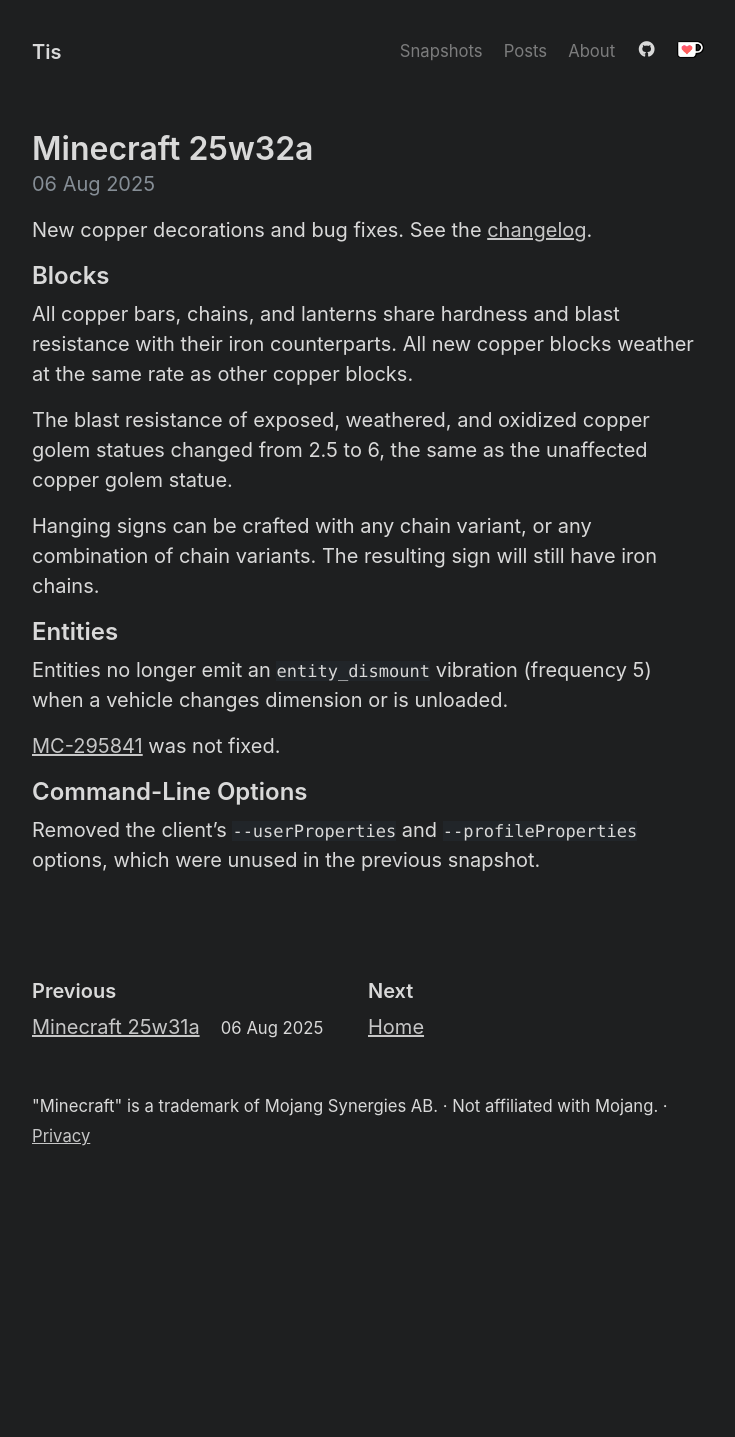
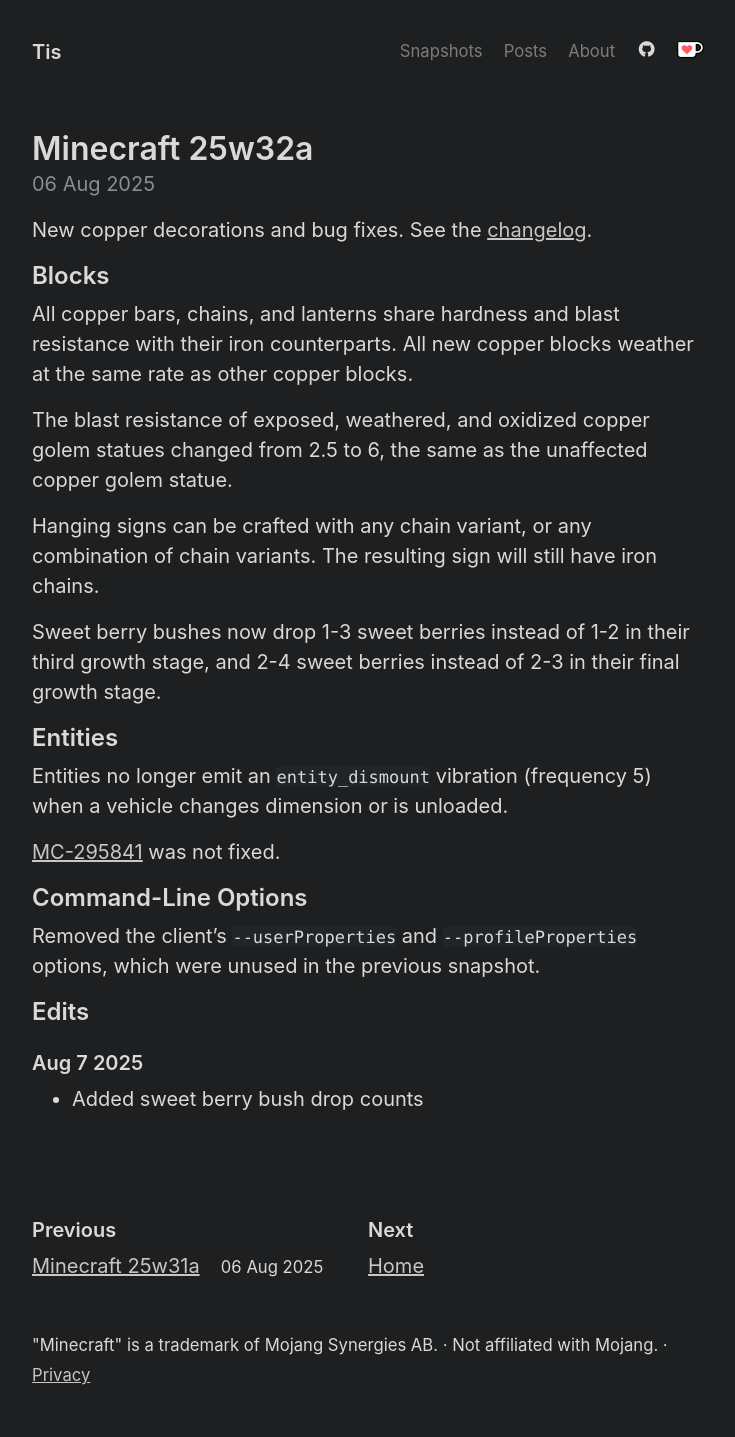
Before and after one commit to Tisawesomeness/tisawesomeness.github.io, a Jekyll site: the page built from snapshots/_posts/2025-08-06-25w32a.md, in a window 1280 px wide. Shown: the whole page, without its empty margins (272-1007 px from the left). Built offline with Jekyll 4.4.1, drawn with Linux system fonts in a browser that asks for light colours; comment, search, counter and statistics services are not loaded; before the commit the page ends 1198 px from its top, so only the background shows below that.

Commit message:
Add sweet berry drop counts

```diff
--- a/snapshots/_posts/2025-08-06-25w32a.md
+++ b/snapshots/_posts/2025-08-06-25w32a.md
@@ -14,6 +14,8 @@
 
 Hanging signs can be crafted with any chain variant, or any combination of chain variants. The resulting sign will still have iron chains.
 
+Sweet berry bushes now drop 1-3 sweet berries instead of 1-2 in their third growth stage, and 2-4 sweet berries instead of 2-3 in their final growth stage.
+
 ## Entities
 
 Entities no longer emit an `entity_dismount` vibration (frequency 5) when a vehicle changes dimension or is unloaded.
@@ -23,3 +25,9 @@
 ## Command-Line Options
 
 Removed the client's `--userProperties` and `--profileProperties` options, which were unused in the previous snapshot.
+
+## Edits
+
+### Aug 7 2025
+
+- Added sweet berry bush drop counts
```
